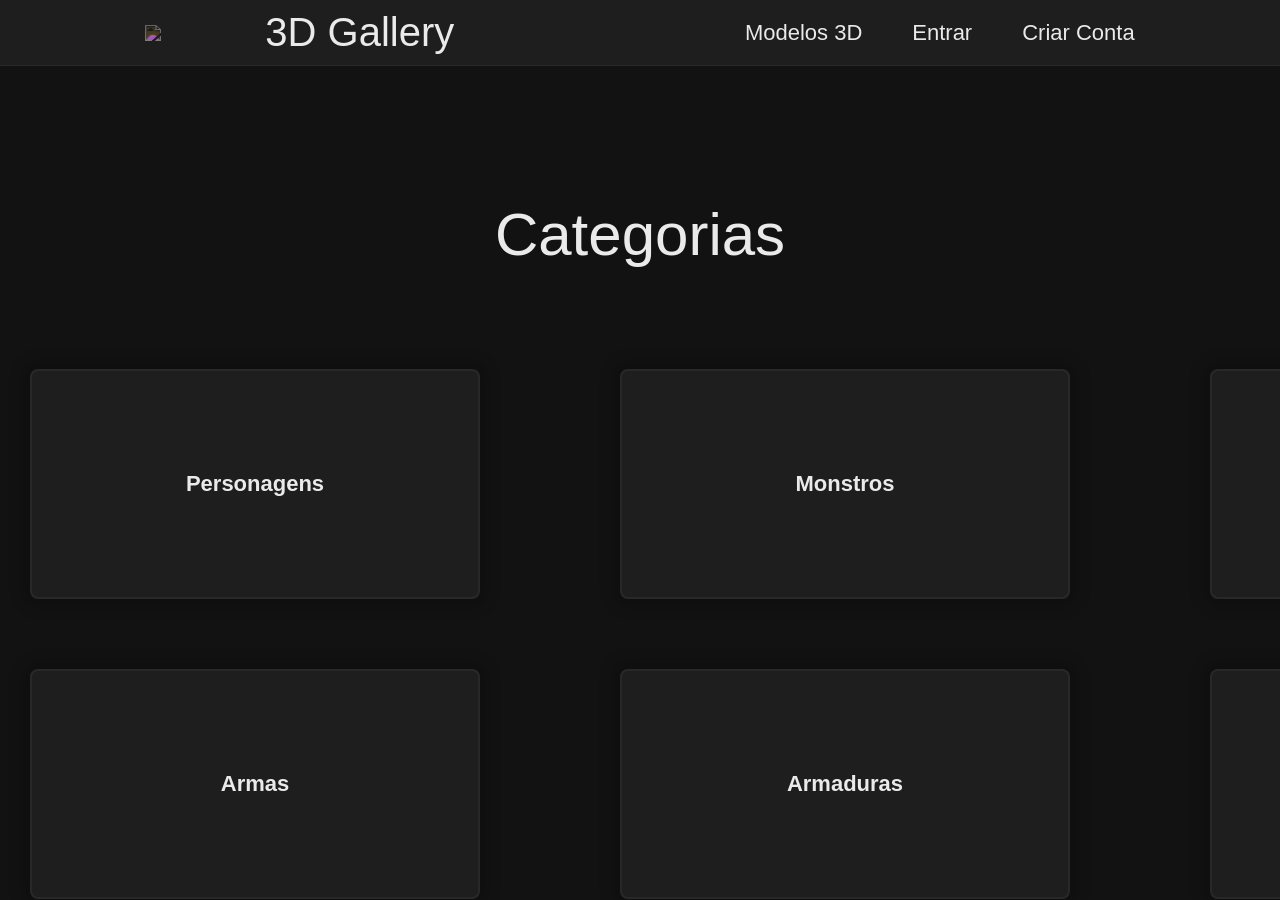
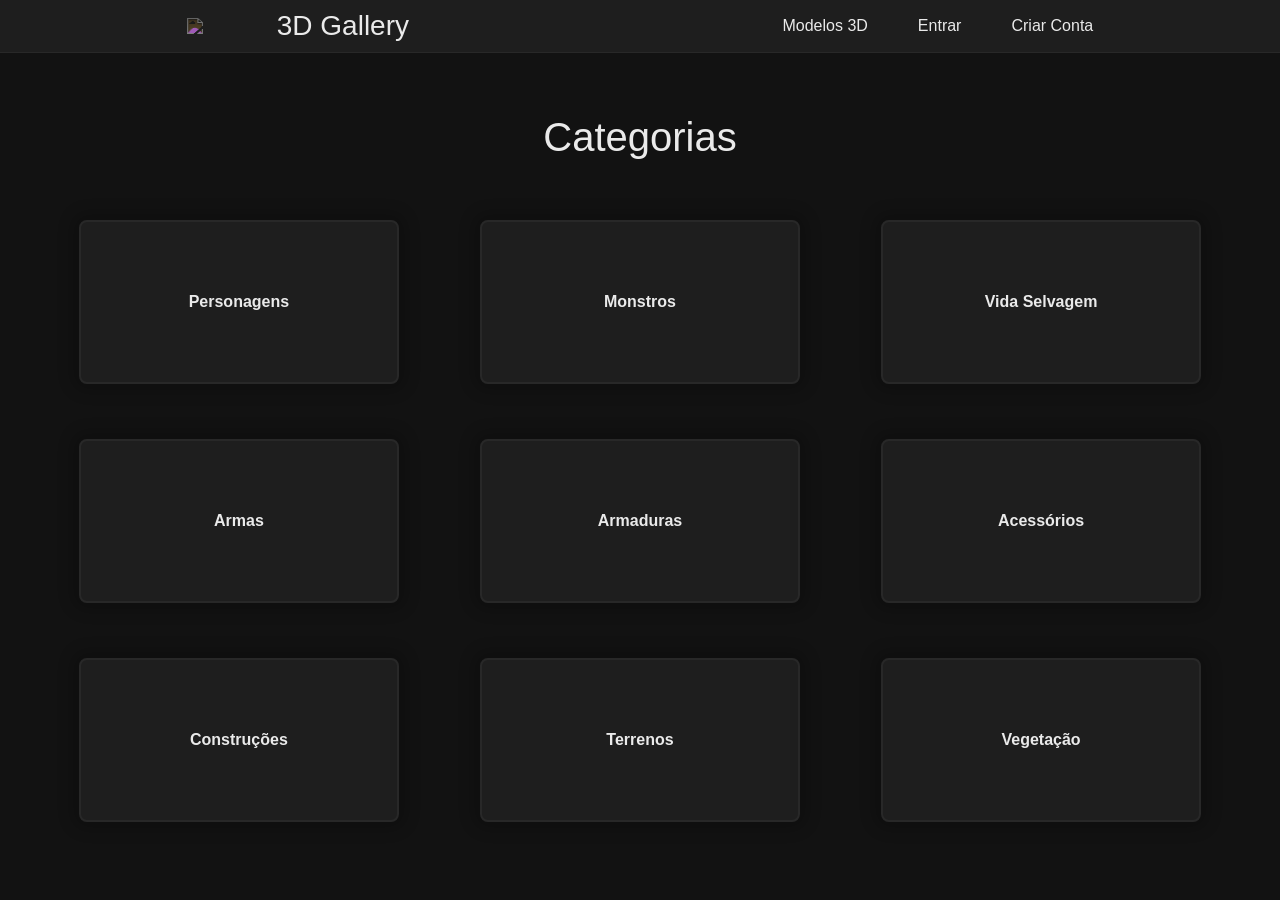

Responsividade da página "Categorias" concluída

--- a/css/categorias-style.css
+++ b/css/categorias-style.css
@@ -82,7 +82,7 @@ header {
 
 main {
     flex: 0 1 auto;
-    padding-top: 100px;
+    padding-top: 85px;
 
     h1 {
         margin-top: 100px;
@@ -98,10 +98,9 @@ main {
         display: grid;
         grid-template-columns: repeat(3, 1fr);
         grid-auto-rows: auto;
-        column-gap: 80px;
         row-gap: 40px;
-        margin-left: auto;
-        margin-right: auto;
+        margin-left: 3%;
+        margin-right: 3%;
         margin-bottom: 75px;
         justify-items: center;
         align-items: center;
@@ -123,6 +122,11 @@ main {
             font-weight: 600;
             background-color: rgba(58, 57, 57, 0.300);
             box-shadow: 0 0 15px 7px rgba(0, 0, 0, 0.2);
+            transition: 0.12s ease-in;
+        }
+
+        a:hover {
+            background-color: rgba(112, 110, 110, 0.3);
         }
 
         #personagens {
@@ -199,6 +203,104 @@ main {
     }
 }
 
+/* Resolução 1600x900px */
+
+@media (max-width: 1600px) {
+    header {
+        .cabecalho-menu-esquerda {
+            img {
+                width: 55px;
+            }
+
+            a {
+                font-family: "Encode Sans SC", sans-serif;
+                color: #EAEAEA;
+                font-size: 33px;
+            }
+        }
+
+        .cabecalho-menu-direita {
+            a {
+                font-size: 20px;
+                font-family: "Rethink Sans", sans-serif;
+                color: #EAEAEA;
+            }
+        }
+    }
+
+    main {
+        padding-top: 70px;
+
+        h1 {
+            margin-top: 80px;
+            margin-bottom: 80px;
+            font-size: 50px;
+        }
+
+        .container {
+            row-gap: 25px;
+            margin-bottom: 50px;
+
+            a {
+                height: 192px;
+                width: 375px;
+                margin-left: 20px;
+                margin-right: 20px;
+                font-size: 19px;
+            }
+        }
+    }
+}
+
+/* Resolução 1366x768px */
+
+@media (max-width: 1366px) {
+    header {
+        .cabecalho-menu-esquerda {
+            img {
+                width: 40px;
+            }
+
+            a {
+                font-family: "Encode Sans SC", sans-serif;
+                color: #EAEAEA;
+                font-size: 28px;
+            }
+        }
+
+        .cabecalho-menu-direita {
+            a {
+                font-size: 16px;
+                font-family: "Rethink Sans", sans-serif;
+                color: #EAEAEA;
+            }
+        }
+    }
+
+    main {
+        padding-top: 55px;
+
+        h1 {
+            margin-top: 60px;
+            margin-bottom: 60px;
+            font-size: 40px;
+        }
+
+        .container {
+            row-gap: 25px;
+            margin-bottom: 50px;
+
+            a {
+                height: 164px;
+                width: 320px;
+                margin-left: 15px;
+                margin-right: 15px;
+                font-size: 16px;
+            }
+        }
+    }
+}
+
 /* Resolução Mobile */
 
 @media (max-width: 450px) {
@@ -246,13 +348,13 @@ main {
 
         .container {
             grid-template-columns: 1fr;
-            column-gap: 0;
 
             a {
                 width: 90%;
                 height: 180px;
                 margin-left: 0;
                 margin-right: 0;
+                margin-bottom: 10px;
             }
         }
     }
